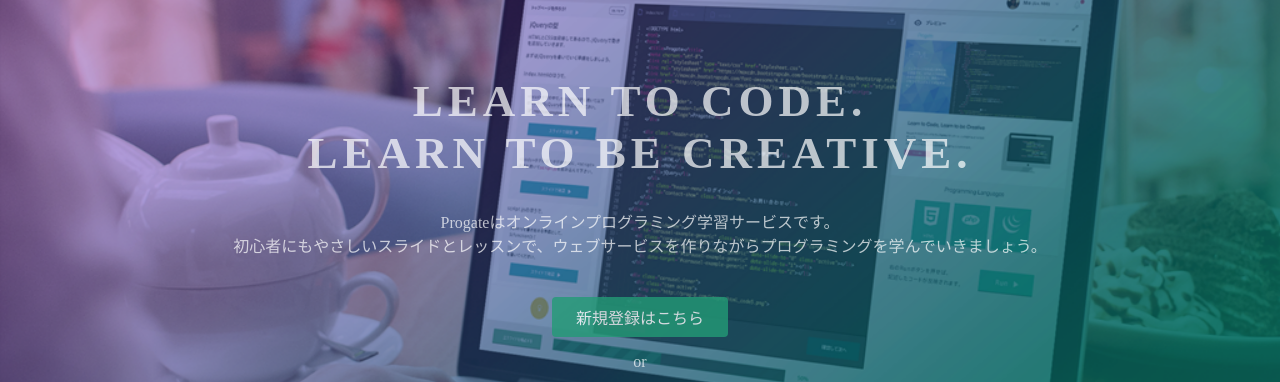
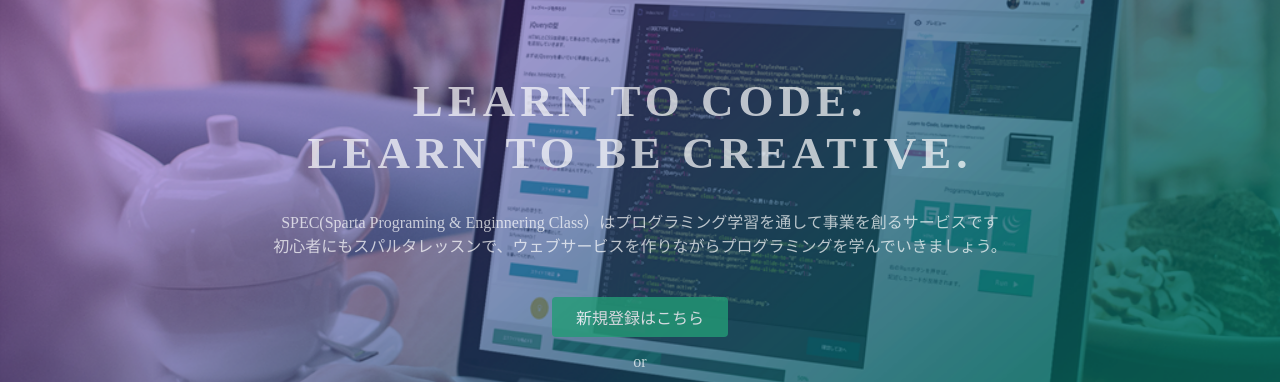
Before and after one commit to Kyosuke0903/kyosuke.github.io, a plain HTML site: page index.html in a window 1280 px wide. Shown: the part 135-517 px from the top of the page. Drawn offline with Linux system fonts and the light colour scheme.

Commit message:
Update index.html

```diff
--- a/index.html
+++ b/index.html
@@ -3,7 +3,7 @@
 <head>
   <meta charset="utf-8">
   <meta name="viewport" content="width=device-width, initial-scale=1.0">
-  <title>Progate</title>
+  <title>SPEC(Sparta Programing & Enginnering Class）</title>
   <link href="https://maxcdn.bootstrapcdn.com/font-awesome/4.7.0/css/font-awesome.min.css" rel="stylesheet" integrity="sha384-wvfXpqpZZVQGK6TAh5PVlGOfQNHSoD2xbE+QkPxCAFlNEevoEH3Sl0sibVcOQVnN" crossorigin="anonymous">
   <link rel="stylesheet" type="text/css" href="stylesheet.css">
 </head>
@@ -24,7 +24,7 @@
   <div class="top-wrapper">
     <div class="container">
       <h1>LEARN TO CODE.<br>LEARN TO BE CREATIVE.</h1>
-      <p>Progateはオンラインプログラミング学習サービスです。<br>初心者にもやさしいスライドとレッスンで、ウェブサービスを作りながらプログラミングを学んでいきましょう。</p>
+      <p>SPEC(Sparta Programing & Enginnering Class）はプログラミング学習を通して事業を創るサービスです<br>初心者にもスパルタレッスンで、ウェブサービスを作りながらプログラミングを学んでいきましょう。</p>
       <div class="btn-wrapper">
         <a href="#" class="btn signup">新規登録はこちら</a>
         <p>or</p>
```
